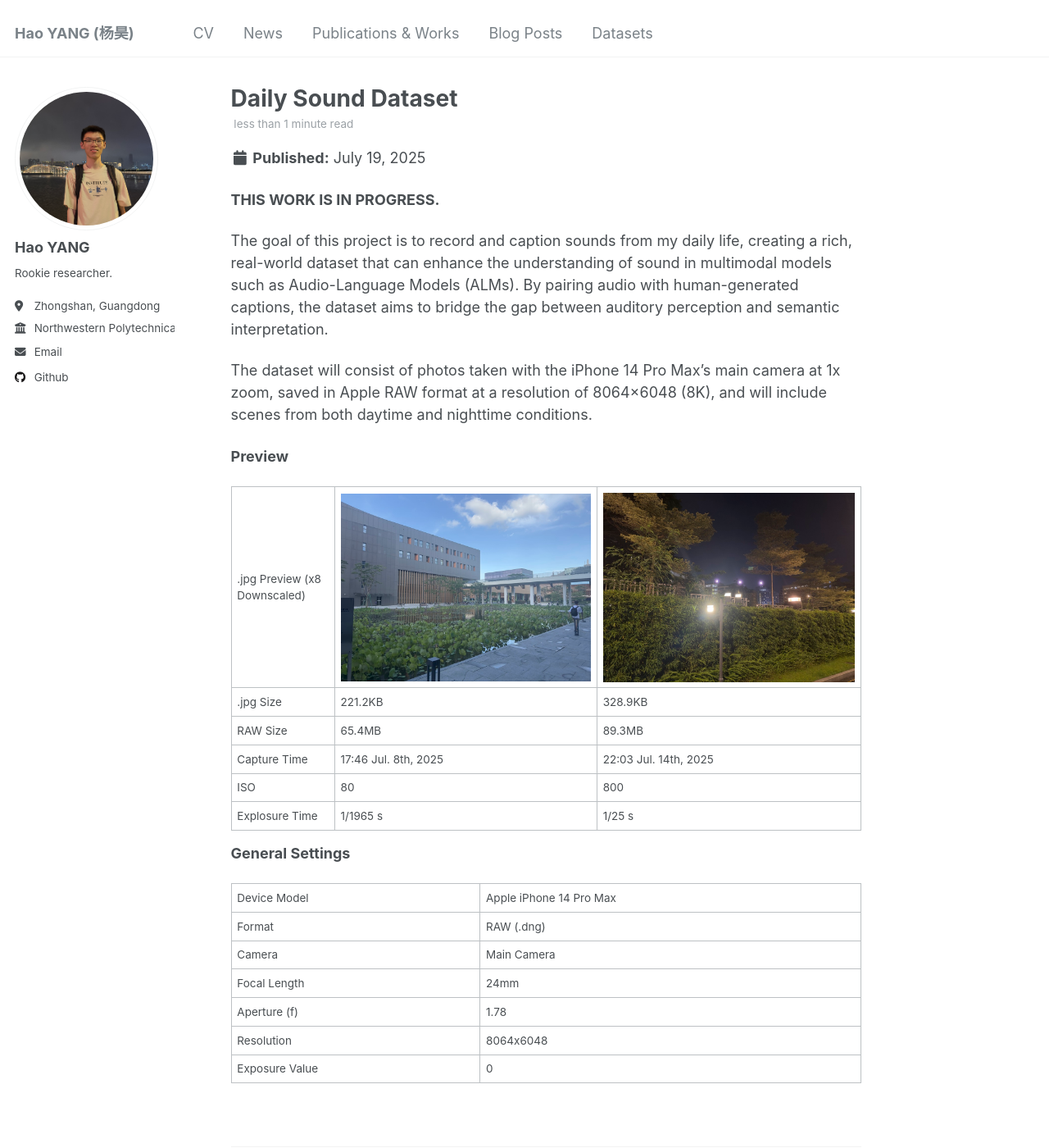
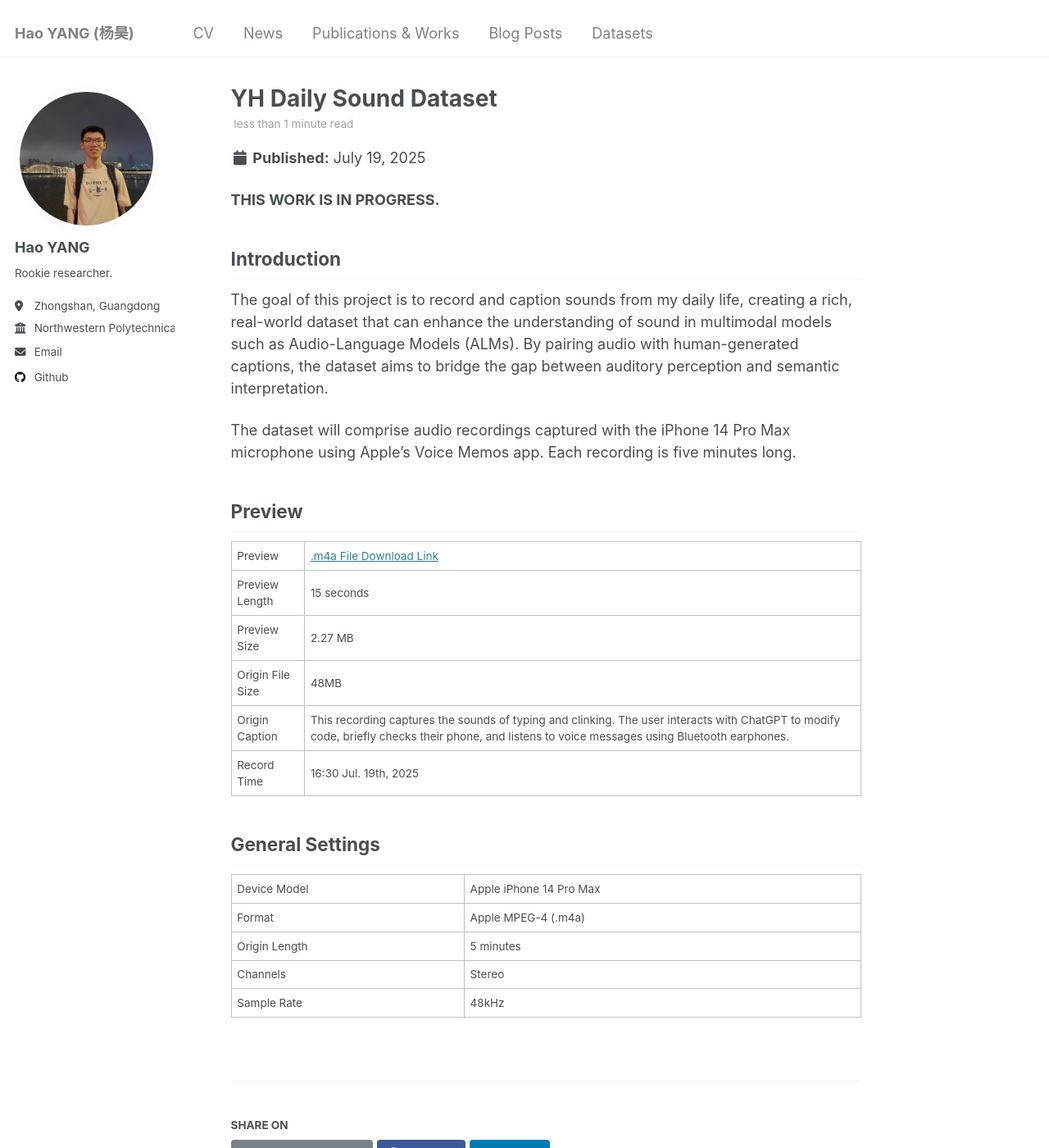
Before and after one commit to haoyangofficial/haoyangofficial.github.io, a Jekyll site: the page built from _posts/2025-07-19-daily-sound-dataset.md, in a window 1280 px wide and 1400 px high. Shown: the whole window at 82% size. Built offline with Jekyll 4.4.1, drawn with Linux system fonts in a browser that asks for light colours; some of the changed text lies outside the part shown.

Commit message:
refine both yh datasets' descriptions

```diff
--- a/_posts/2025-07-19-daily-sound-dataset.md
+++ b/_posts/2025-07-19-daily-sound-dataset.md
@@ -1,5 +1,5 @@
 ---
-title: 'Daily Sound Dataset'
+title: 'YH Daily Sound Dataset'
 date: 2025-07-19
 collection: posts
 permalink: /posts/2025-07-19-daily-sound-dataset/
@@ -7,25 +7,25 @@ permalink: /posts/2025-07-19-daily-sound-dataset/
 
 **THIS WORK IS IN PROGRESS.**
 
+## Introduction
+
 The goal of this project is to record and caption sounds from my daily life, creating a rich, real-world dataset that can enhance the understanding of sound in multimodal models such as Audio-Language Models (ALMs). By pairing audio with human-generated captions, the dataset aims to bridge the gap between auditory perception and semantic interpretation.
 
-The dataset will consist of photos taken with the iPhone 14 Pro Max’s main camera at 1x zoom, saved in Apple RAW format at a resolution of 8064×6048 (8K), and will include scenes from both daytime and nighttime conditions.
+The dataset will comprise audio recordings captured with the iPhone 14 Pro Max microphone using Apple’s Voice Memos app. Each recording is five minutes long.
 
-**Preview**
+## Preview
 
-|.jpg Preview (x8 Downscaled)|![1](/images/datasets/cuhksz-apple-raw-8k-dataset/1.jpg)|![2](/images/datasets/cuhksz-apple-raw-8k-dataset/2.jpg)|
-|.jpg Size|221.2KB|328.9KB|
-|RAW Size|65.4MB|89.3MB|
-|Capture Time|17:46 Jul. 8th, 2025|22:03 Jul. 14th, 2025|
-|ISO|80|800|
-|Explosure Time|1/1965 s|1/25 s|
+|Preview|[.m4a File Download Link](/files/yh-daily-sound-dataset-preview.m4a)|
+|Preview Length|15 seconds|
+|Preview Size|2.27 MB|
+|Origin File Size|48MB|
+|Origin Caption|This recording captures the sounds of typing and clinking. The user interacts with ChatGPT to modify code, briefly checks their phone, and listens to voice messages using Bluetooth earphones.|
+|Record Time|16:30 Jul. 19th, 2025|
 
-**General Settings**
+## General Settings
 
 |Device Model|Apple iPhone 14 Pro Max|
-|Format|RAW (.dng)|
-|Camera|Main Camera|
-|Focal Length|24mm|
-|Aperture (f)|1.78|
-|Resolution|8064x6048|
-|Exposure Value|0|
+|Format|Apple MPEG-4 (.m4a)|
+|Origin Length|5 minutes|
+|Channels|Stereo|
+|Sample Rate|48kHz|
```
Also changed, not shown: _pages/datasets.md (+2 -2 lines), _posts/2025-07-18-cuhksz-apple-raw-8k-dataset.md (+5 -3 lines), 1 other file.
